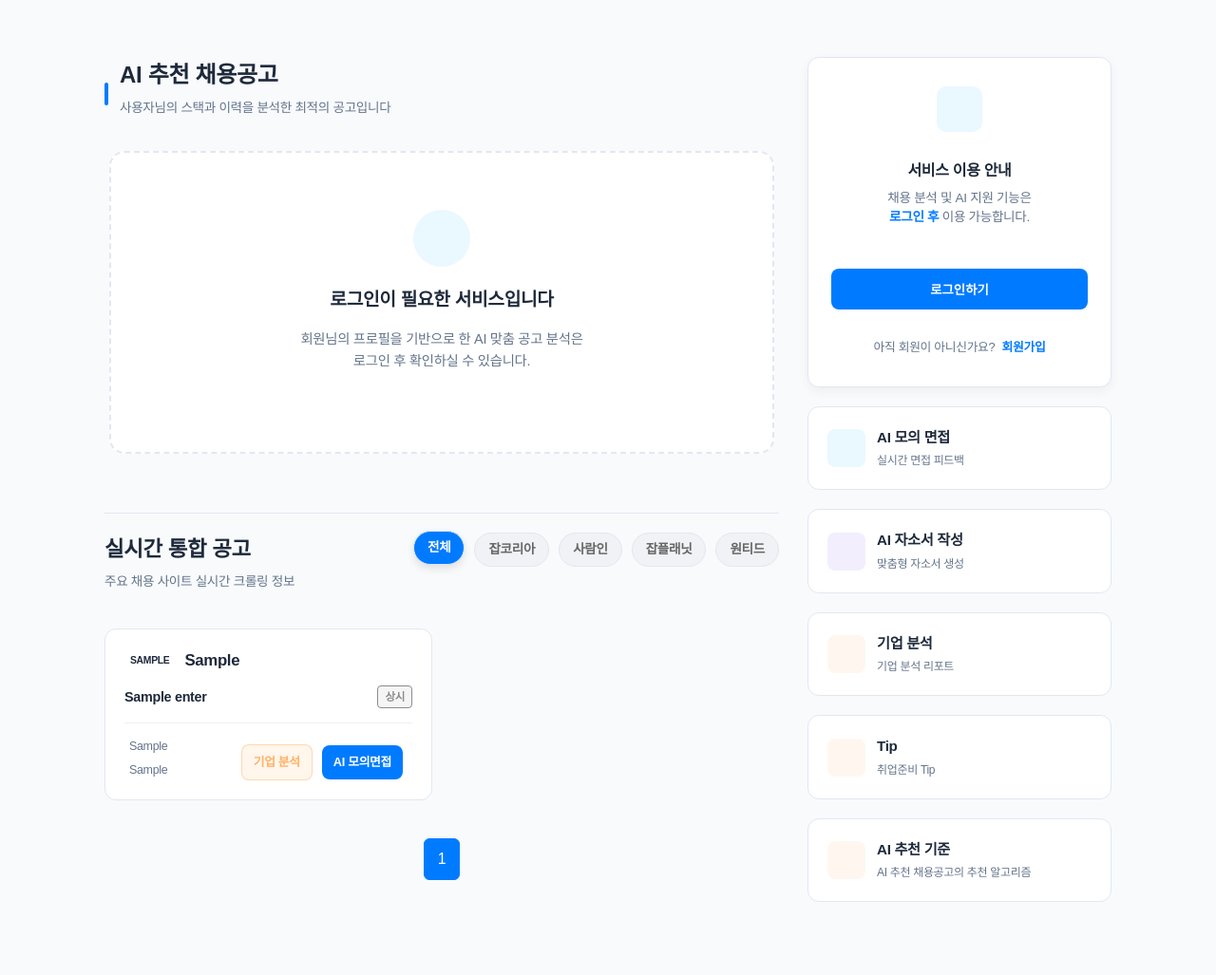
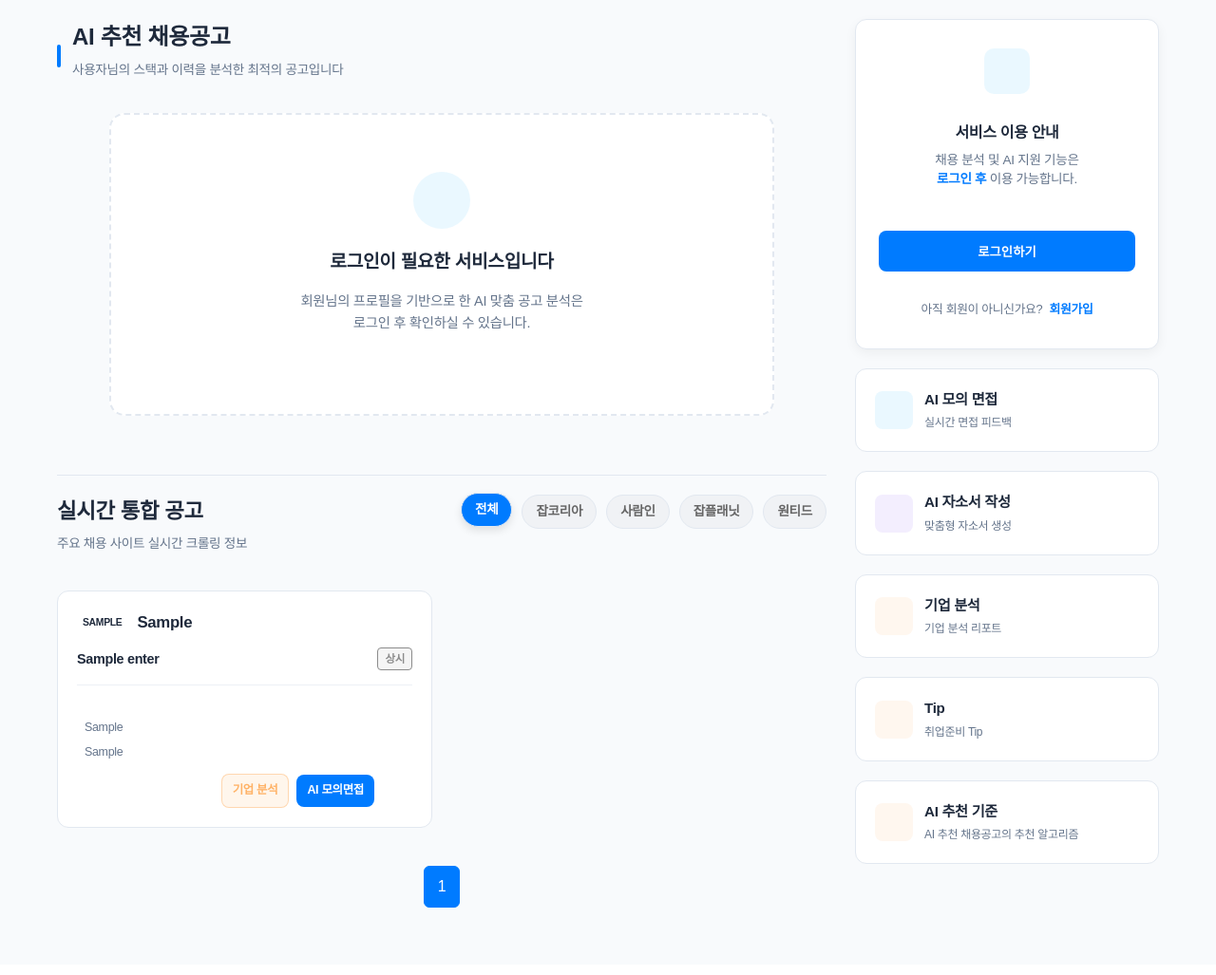
Before and after one commit to dokpe01/AI_Employment_Support, a FastAPI app: page / in a window 1280 px wide. Shown: the part 73-1100 px from the top of the page at 95% size. After the commit the page ends 1029 px from the top, so only its background shows below. Run offline with FastAPI, Linux system fonts and the light colour scheme; tables that the repository leaves empty hold one stand-in row (values such as "Sample post"); parts of the project's set-up code (start-up, migrations or seed data) failed here and were passed over; some libraries are stand-ins or nearby versions.

Commit message:
서버 연결 중 코드 수정

```diff
--- a/AI_Employment_Support/main.py
+++ b/AI_Employment_Support/main.py
@@ -33,9 +33,14 @@ try:
 except ImportError:
     from .database import engine, SessionLocal
 
-models.Base.metadata.create_all(bind=engine)
+try:
+    models.Base.metadata.create_all(bind=engine)
+except Exception as e:
+    print("DB init error:", e)
 
-load_dotenv(encoding="utf-8")
+BASE_DIR = os.path.dirname(os.path.abspath(__file__))
+load_dotenv(os.path.join(BASE_DIR, ".env"))
+
 KIT_ID = os.getenv("FA_KIT_ID")
 client = OpenAI(api_key=os.getenv("OPENAI"))
 app = FastAPI()
--- a/AI_Employment_Support/requirements.txt
+++ b/AI_Employment_Support/requirements.txt
@@ -133,6 +133,7 @@ packaging==25.0
 pandas==2.3.3
 pandocfilters==1.5.1
 parso==0.8.5
+passlib[bcrypt]
 pdf2image==1.17.0
 pdfminer.six==20251230
 pdfplumber==0.11.9
@@ -161,6 +162,7 @@ pytesseract==0.3.13
 python-dateutil==2.9.0.post0
 python-dotenv==1.2.2
 python-json-logger==4.0.0
+python-jose
 python-multipart==0.0.22
 pytz==2025.2
 pywinpty==3.0.2
--- a/AI_Employment_Support/templates/index.html
+++ b/AI_Employment_Support/templates/index.html
@@ -13,7 +13,17 @@
         --point-red: #ff7875;
         --point-red-bg: rgba(255, 120, 117, 0.1);
     }
+    .main-grid {
+    display: grid;
+    grid-template-columns: 1fr 320px;
+    gap: 30px;
+    }
 
+    .main-container {
+        max-width: 1200px;
+        margin: 0 auto;
+        padding: 20px;
+    }
     .btn-logout {
         background: transparent !important;
         color: var(--point-red) !important;
@@ -201,17 +211,21 @@
                 <div class="crawling-grid" style="display: grid; grid-template-columns: repeat(auto-fill, minmax(320px, 1fr)); gap: 20px;">
                     {% for job in recent_jobs %}
                     <div class="crawl-item" onclick="window.open('{{ job.url }}', '_blank')"
-                        style="background: var(--card-bg); border: 1px solid var(--border-color); border-radius: 12px; padding: 20px; transition: transform 0.2s; cursor: pointer; display: flex; flex-direction: column;">
+                        style="background: var(--card-bg); border: 1px solid var(--border-color); border-radius: 12px; padding: 20px; transition: transform 0.2s; cursor: pointer; display: flex; flex-direction: column; min-height: 250px;">
 
-                        <div style="display: flex; align-items: center; gap: 10px; margin-bottom: 12px;">
-                            <div class="crawl-tag tag-{{ job.source.lower() }}" style="margin: 0; flex-shrink: 0;">{{ job.source }}</div>
+                        <!-- 상단: 사이트 / 직무 -->
+                        <div style="display: flex; align-items: center; gap: 10px; margin-bottom: 12px; min-width: 0;">
+                            <div class="crawl-tag tag-{{ job.source.lower() }}" style="margin: 0; flex-shrink: 0;">
+                                {{ job.source }}
+                            </div>
                             <h5 style="margin: 0; font-size: 1.05rem; font-weight: 800; color: var(--text-main); white-space: nowrap; overflow: hidden; text-overflow: ellipsis;" title="{{ job.job }}">
                                 {{ job.job }}
                             </h5>
                         </div>
 
-                        <div style="display: flex; justify-content: space-between; align-items: center; margin-bottom: 15px;">
-                            <p style="margin: 0; font-size: 0.9rem; font-weight: 600; color: var(--text-main);">
+                        <!-- 회사명 / D-day -->
+                        <div style="display: flex; justify-content: space-between; align-items: center; gap: 12px; margin-bottom: 15px;">
+                            <p style="margin: 0; font-size: 0.9rem; font-weight: 600; color: var(--text-main); overflow: hidden; text-overflow: ellipsis; white-space: nowrap;">
                                 {{ job.name }}
                             </p>
 
@@ -221,42 +235,59 @@
                                 {% else %}
                                     d-day-normal
                                 {% endif %}
-                            ">
+                            " style="flex-shrink: 0;">
                                 {{ job.d_day }}
                             </span>
                         </div>
 
                         <hr style="border: 0; border-top: 1px solid var(--border-color); margin: 0 0 15px 0; opacity: 0.6;">
 
-                        <div style="display: flex; justify-content: space-between; align-items: flex-end; margin-top: auto; gap: 12px;">
-                            <div style="display: flex; flex-direction: column; gap: 5px; min-width: 0;">
-                                <span style="font-size: 0.78rem; color: var(--text-muted); display: flex; align-items: center; gap: 5px;">
-                                    <i class="fa-regular fa-calendar"></i> {{ job.period }}
-                                </span>
-                                <span style="font-size: 0.78rem; color: var(--text-muted); display: flex; align-items: center; gap: 5px;">
-                                    <i class="fa-solid fa-location-dot"></i> {{ job.location }}
-                                </span>
+                        <!-- 하단: 날짜/주소와 버튼을 분리 -->
+                        <div style="display: flex; flex-direction: column; gap: 14px; margin-top: auto;">
+
+                            <!-- 날짜 / 주소 -->
+                            <div style="display: flex; flex-direction: column; gap: 8px; min-width: 0;">
+
+                                <div style="display: flex; align-items: flex-start; gap: 8px; min-width: 0;">
+                                    <i class="fa-regular fa-calendar"
+                                    style="font-size: 0.78rem; color: var(--text-muted); margin-top: 3px; flex-shrink: 0;"></i>
+                                    <span style="font-size: 0.78rem; color: var(--text-muted); line-height: 1.45; word-break: keep-all;">
+                                        {{ job.period if job.period else '모집기간 미정' }}
+                                    </span>
+                                </div>
+
+                                <div style="display: flex; align-items: flex-start; gap: 8px; min-width: 0;">
+                                    <i class="fa-solid fa-location-dot"
+                                    style="font-size: 0.78rem; color: var(--text-muted); margin-top: 3px; flex-shrink: 0;"></i>
+                                    <span style="font-size: 0.78rem; color: var(--text-muted); line-height: 1.45; word-break: keep-all;">
+                                        {{ job.location if job.location else '근무지 미정' }}
+                                    </span>
+                                </div>
+
                             </div>
 
-                            <div style="display: flex; align-items: center; gap: 10px; flex-shrink: 0;">
+                            <!-- 버튼 영역 -->
+                            <div style="display: flex; align-items: center; justify-content: flex-end; gap: 8px; flex-wrap: wrap;">
                                 <a href="/company-analysis/{{ job.id }}"
                                 onclick="event.stopPropagation();"
-                                style="display: inline-flex; align-items: center; justify-content: center; padding: 8px 12px; border-radius: 8px; background: rgba(255, 178, 102, 0.12); color: #FFB266; border: 1px solid rgba(255, 178, 102, 0.45); text-decoration: none; font-size: 0.8rem; font-weight: 700;">
+                                style="display: inline-flex; align-items: center; justify-content: center; padding: 7px 11px; border-radius: 8px; background: rgba(255, 178, 102, 0.12); color: #FFB266; border: 1px solid rgba(255, 178, 102, 0.45); text-decoration: none; font-size: 0.78rem; font-weight: 700;">
                                     기업 분석
                                 </a>
+
                                 <a href="/interview?job_id={{ job.id }}"
                                 onclick="event.stopPropagation();"
-                                style="display: inline-flex; align-items: center; justify-content: center; padding: 8px 12px; border-radius: 8px; background: var(--accent); color: white; text-decoration: none; font-size: 0.8rem; font-weight: 700;">
+                                style="display: inline-flex; align-items: center; justify-content: center; padding: 7px 11px; border-radius: 8px; background: var(--accent); color: white; text-decoration: none; font-size: 0.78rem; font-weight: 700;">
                                     AI 모의면접
                                 </a>
 
                                 <a href="{{ job.url }}"
                                 target="_blank"
                                 onclick="event.stopPropagation();"
-                                style="color: var(--text-muted); font-size: 0.85rem; margin-bottom: 2px;">
+                                style="display: inline-flex; align-items: center; justify-content: center; width: 32px; height: 32px; color: var(--text-muted); text-decoration: none; border-radius: 8px;">
                                     <i class="fa-solid fa-arrow-up-right-from-square"></i>
                                 </a>
                             </div>
+
                         </div>
                     </div>
                     {% endfor %}
```
Also changed, not shown: AI_Employment_Support/database.py (+13 -18 lines).
